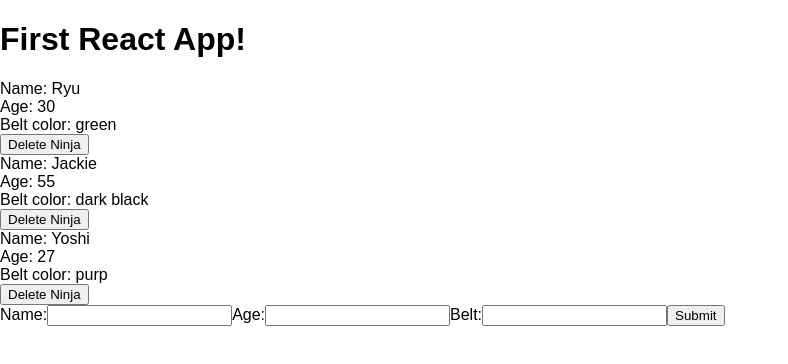
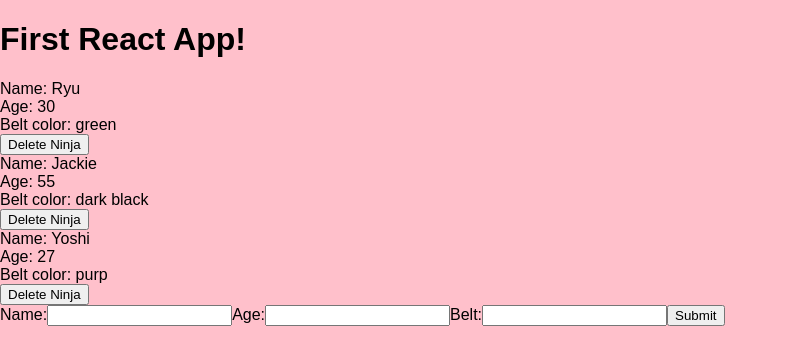
Before and after one commit to milomacphail/reacttutorial, a React (Create React App) app in the folder my-app/: page / in a window 1280 px wide. Shown: the top 364 px of the page, without its empty margins (0-788 px from the left). Built offline with nearby package versions, Linux system fonts and the light colour scheme.

Commit message:
Added extremely limited css

```diff
--- a/my-app/src/Ninjas.js
+++ b/my-app/src/Ninjas.js
@@ -1,4 +1,6 @@
 import React from 'react';
+import './ninjas.css'
+
 
 const Ninjas = ({ninjas, deleteNinja}) => {
            const ninjaList = ninjas.map(ninja => {
--- /dev/null
+++ b/my-app/src/ninjas.css
@@ -0,0 +1,9 @@
+body {
+    background: pink;
+    transition: all 1s;
+}
+
+.ninjas form {
+    background: #fff;
+    padding: 20px;
+}
```
